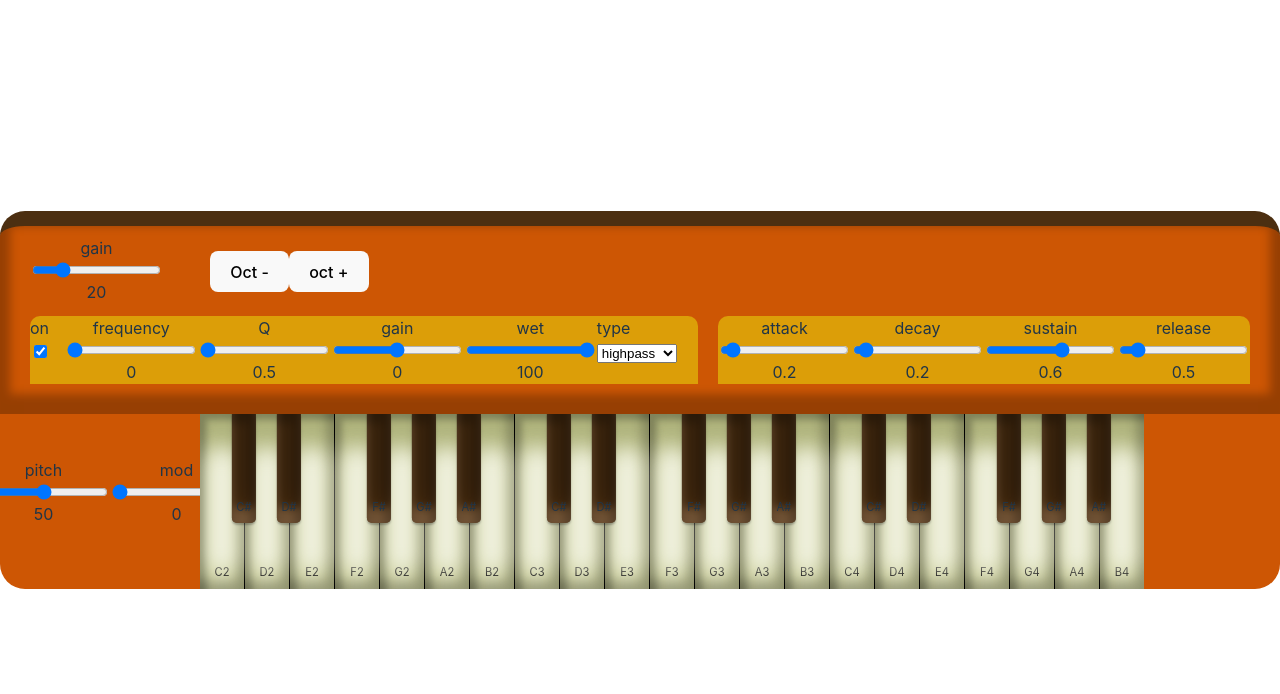
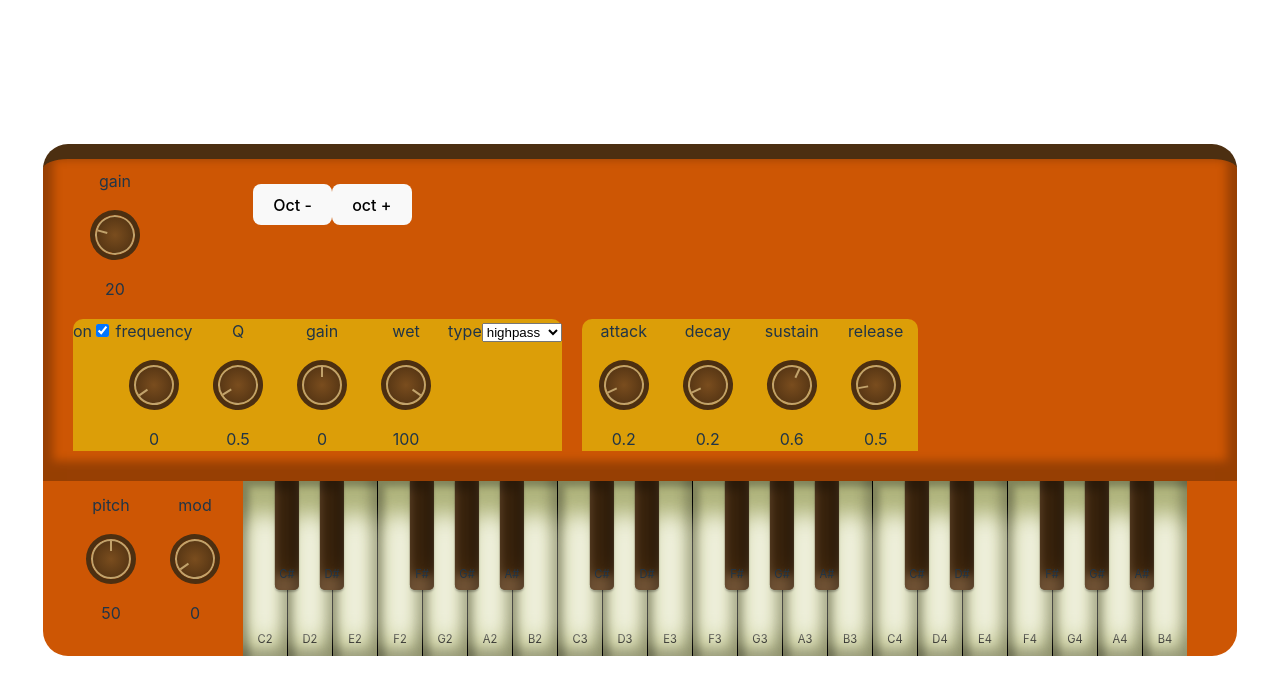
Before and after one commit to John-D-McGurk/React_Synth, a React (Vite) app: page / in a window 1280 px wide. Shown: the top 694 px of the page. Built offline with nearby package versions, Linux system fonts and the light colour scheme.

Commit message:
styled knobs

```diff
--- a/components/Knob.jsx
+++ b/components/Knob.jsx
@@ -2,8 +2,10 @@ import React, { useState } from "react";
 
 export default function Knob(props) {
   const value = props.settings[props.panel][props.label];
+
   return (
     <div className="knob">
+      <div className="knob--visual"></div>
       <span className="knob--label">{props.label}</span>
       <input
         data-panel={props.panel}
@@ -14,7 +16,12 @@ export default function Knob(props) {
         step={props.step}
         value={value}
         onChange={props.handleChange}
-        className="slider"
+        className="knob--slider"
+        style={{
+          "--min": props.min || 0,
+          "--max": props.max || 100,
+          "--value": value || 0,
+        }}
       />
       <span>{value}</span>
     </div>
--- a/style.css
+++ b/style.css
@@ -7,6 +7,7 @@
   --brown: #4c2f11;
   --yellow: #dc9e08;
   --orange: #cd5604;
+  --tan: #c1a26b;
   --off-white: #d6d9ad;
 
   height: 100vh;
@@ -26,7 +27,7 @@
 
 #panels--container {
   box-shadow: inset 0px -10px 10px 10px #00000044;
-  padding: 80px 20px 20px 20px;
+  padding: 150px 20px 20px 20px;
   box-sizing: border-box;
   display: flex;
 }
@@ -69,6 +70,60 @@
   display: flex;
   flex-direction: column;
   align-items: center;
+}
+
+.knob--slider {
+  position: relative;
+  height: 80px;
+  width: 80px;
+  background: #0000;
+
+  --start-angle: 55;
+  --end-angle: 250;
+  --map: calc(
+    (var(--value) - var(--min, 0)) / (var(--max, 100) - var(--min, 100))
+  );
+  --current-angle: calc(
+    (-180 + var(--start-angle) + var(--map) * var(--end-angle)) * 1deg
+  );
+
+  --knob-tip-gradient: radial-gradient(var(--tan), var(--tan));
+  --knob-face-gradient: radial-gradient(#7a4d1e, var(--brown));
+}
+
+.knob--slider:active {
+  cursor: grabbing;
+}
+
+.knob--slider::-webkit-slider-runnable-track,
+.knob--slider::-webkit-slider-thumb {
+  pointer-events: none;
+}
+
+.knob--slider::-webkit-slider-thumb {
+  appearance: none;
+  height: 50%;
+  width: 50%;
+  border-radius: 50%;
+  position: absolute;
+  top: 50%;
+  left: 50%;
+  transform: translate(-50%, -50%) rotate(var(--current-angle));
+  background-image: var(--knob-tip-gradient), var(--knob-face-gradient);
+  background-size: 2px 10px, 100% 100%;
+  background-repeat: no-repeat;
+  background-position: left 50% top 0, 0 0;
+  border: 2px solid var(--tan);
+  outline: 5px solid var(--brown);
+}
+
+.knob--slider,
+.knob--slider::-webkit-slider-runnable-track,
+.knob--slider::-webkit-slider-thumb {
+  appearance: none;
+}
+
+.knob--slider {
 }
 
 #keyboard--container {
```
Also changed, not shown: TODO.txt.
